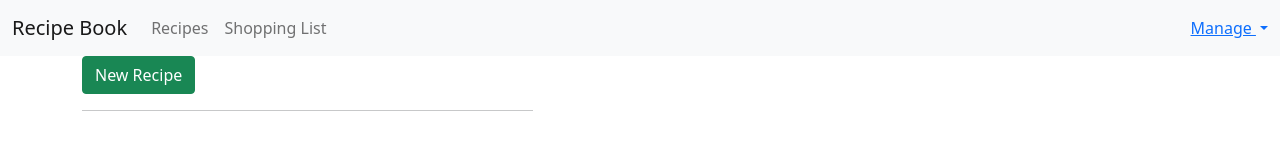
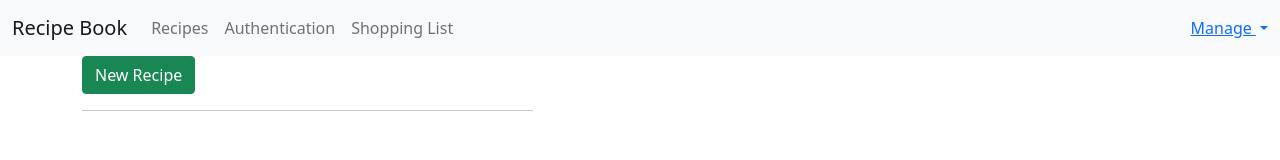
Before and after one commit to ManongBadong/ManongBadongTestRecipe, an Angular app: page / in a window 1280 px wide. Shown: the top 160 px of the page. Built offline with nearby package versions, Linux system fonts and the light colour scheme.

Commit message:
1 file modified

```diff
--- a/src/app/header/header.component.html
+++ b/src/app/header/header.component.html
@@ -8,6 +8,7 @@
         <div class="collapse navbar-collapse">
             <ul class="navbar-nav">
                 <li class="nav-item" routerLinkActive="active"><a class="nav-link" [routerLink]="['recipe']">Recipes</a></li>
+                <li class="nav-item" routerLinkActive="active"><a class="nav-link" [routerLink]="['auth']">Authentication</a></li>
                 <li class="nav-item" routerLinkActive="active"><a class="nav-link" [routerLink]="['shopping-list']">Shopping List</a></li>
             </ul>
             <ul class="navbar-nav ms-auto">
```
